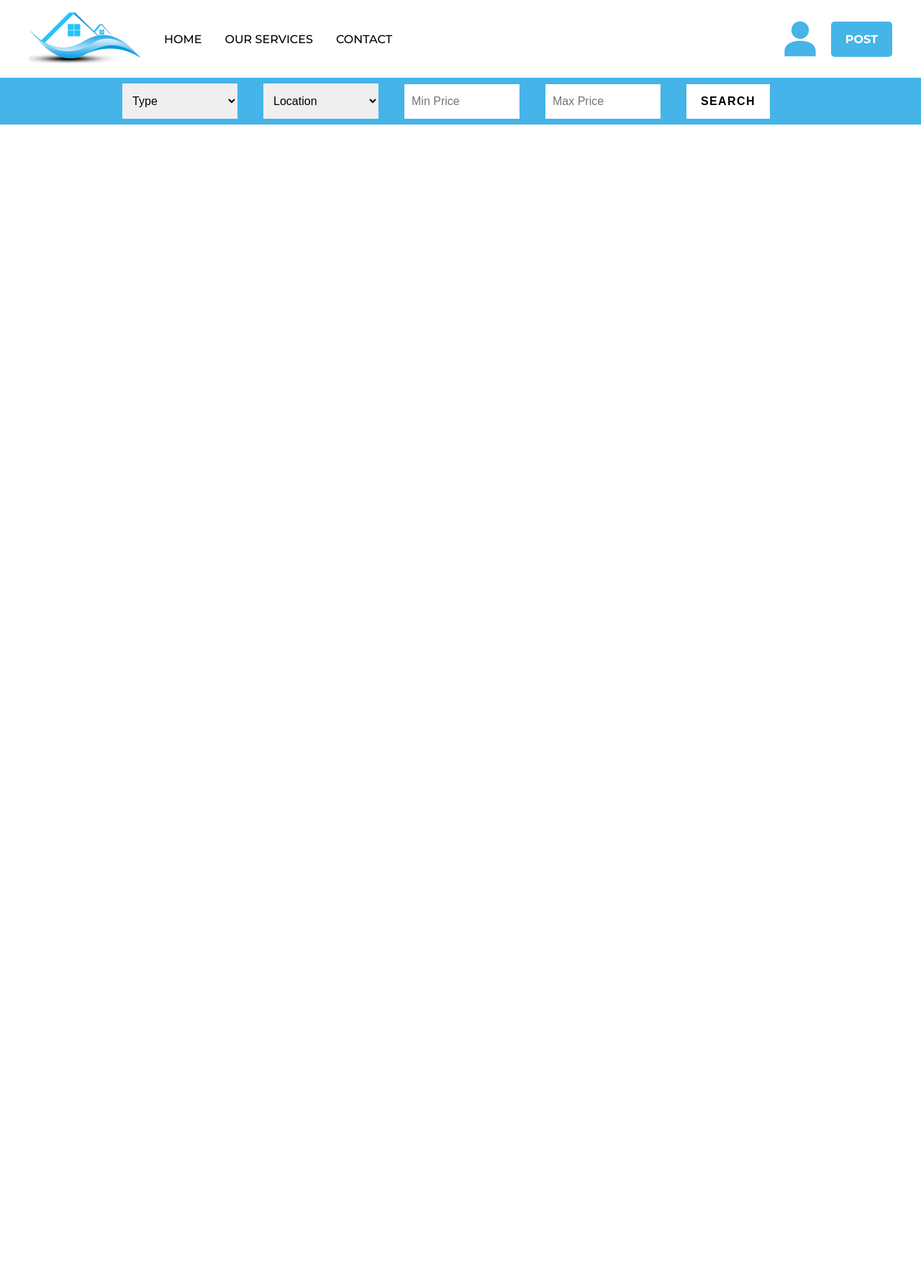
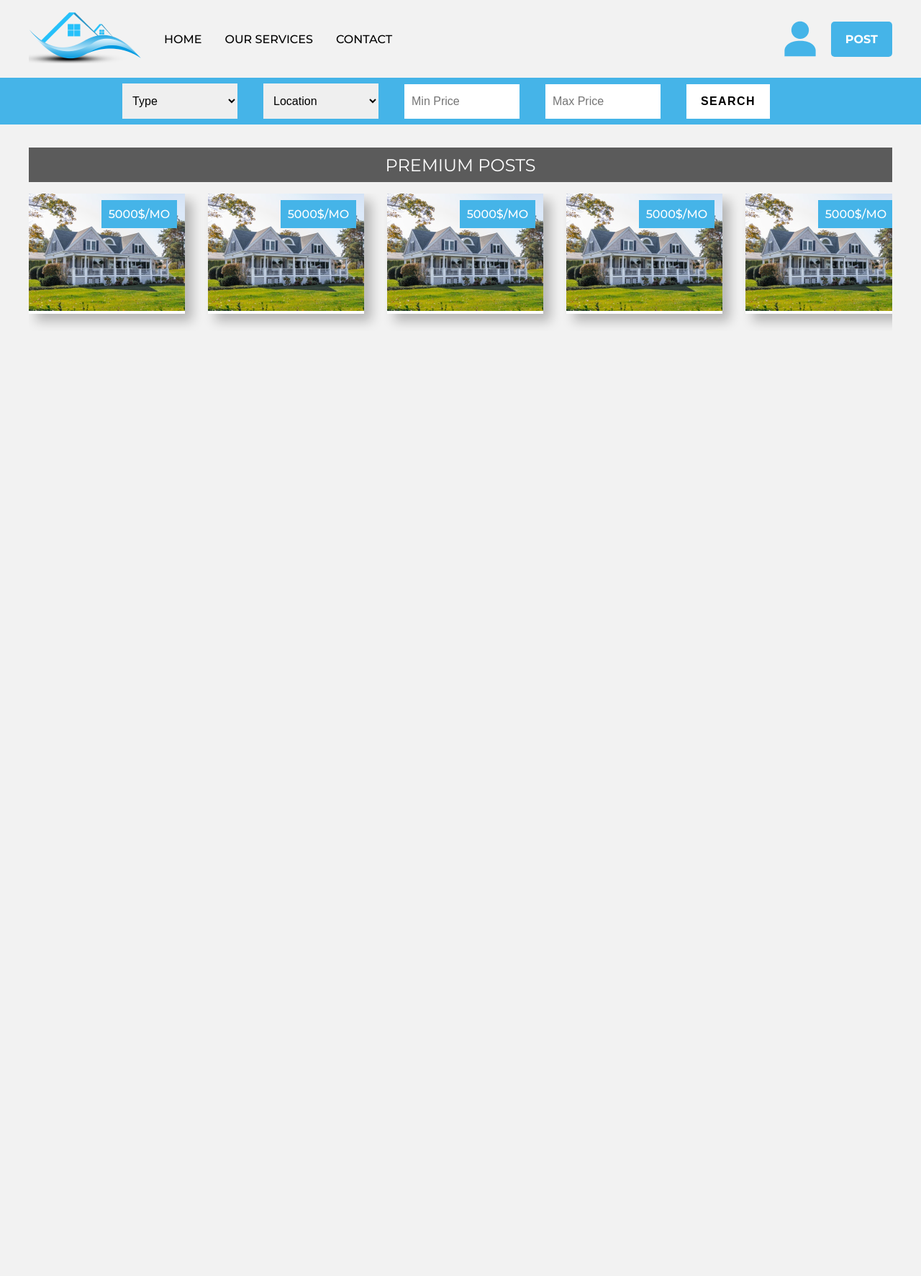
Before and after one commit to kayoJr/House-Rental, a PHP site: page / in a window 1280 px wide. Shown: the whole page at 72% size. After the commit the page ends 453 px from the top, so only its background shows below. Run offline with PHP 8.4, Linux system fonts and the light colour scheme.

Commit message:
premium section added

```diff
--- a/CSS/_utility.scss
+++ b/CSS/_utility.scss
@@ -5,6 +5,7 @@
 }
 body{
     font-family: 'Montserrat', sans-serif;
+    background-color: #F2F2F2;
 }
 ul,a{
     list-style: none;
@@ -39,3 +40,13 @@ ul,a{
     max-width: 1200px;
     margin: 0 auto;
 }
+.txt-bg{
+    background: $dark-grey;
+    padding: .6rem 0;
+    color: #fff;
+    text-align: center;
+    margin-bottom: 1rem;
+    h1{
+        font-weight: 400;
+    }
+}
--- a/CSS/main.css
+++ b/CSS/main.css
@@ -7,6 +7,7 @@
 
 body {
   font-family: 'Montserrat', sans-serif;
+  background-color: #F2F2F2;
 }
 
 ul, a {
@@ -46,6 +47,18 @@ ul, a {
 .container {
   max-width: 1200px;
   margin: 0 auto;
+}
+
+.txt-bg {
+  background: #5B5B5B;
+  padding: .6rem 0;
+  color: #fff;
+  text-align: center;
+  margin-bottom: 1rem;
+}
+
+.txt-bg h1 {
+  font-weight: 400;
 }
 
 header nav .nav-items {
@@ -158,7 +171,68 @@ header .sticky form input[type='number'], header .sticky form select {
   font-size: 1rem;
 }
 
-.test {
-  height: 200vh;
+.premium {
+  margin: 2rem auto;
+}
+
+.premium-houses {
+  display: -ms-grid;
+  display: grid;
+  grid-auto-flow: column;
+  grid-gap: 2rem;
+  overflow: scroll;
+}
+
+.premium-houses .house {
+  background-color: #fff;
+  position: relative;
+  -webkit-box-shadow: 10px 10px 15px rgba(0, 0, 0, 0.25);
+          box-shadow: 10px 10px 15px rgba(0, 0, 0, 0.25);
+  margin-bottom: 1.5rem;
+  overflow-y: hidden;
+}
+
+.premium-houses .house img {
+  height: -webkit-max-content;
+  height: -moz-max-content;
+  height: max-content;
+}
+
+.premium-houses .house .price {
+  position: absolute;
+  top: 5%;
+  right: 5%;
+}
+
+.premium-houses .house .price p {
+  background-color: #45B4E8;
+  display: inline-block;
+  padding: 10px;
+  color: #fff;
+  font-weight: 500;
+}
+
+.premium-houses .house .detail {
+  position: absolute;
+  width: 100%;
+  padding: 1rem 0;
+  left: 0;
+  background-color: rgba(69, 180, 232, 0.9);
+  -webkit-transition: all 600ms cubic-bezier(0.175, 0.885, 0.32, 1.275);
+  transition: all 600ms cubic-bezier(0.175, 0.885, 0.32, 1.275);
+}
+
+.premium-houses .house .detail p {
+  margin-left: 5%;
+  color: #fff;
+}
+
+.premium-houses .house .detail p:last-child {
+  margin-top: 1rem;
+}
+
+.premium-houses .house:hover .detail {
+  -webkit-transform: translateY(-5rem);
+          transform: translateY(-5rem);
 }
 /*# sourceMappingURL=main.css.map */
--- a/CSS/main.scss
+++ b/CSS/main.scss
@@ -76,6 +76,86 @@ header{
         }
     }
 }
-.test{
-    height: 200vh;
+
+.premium{
+    margin: 2rem auto;
+    &-houses{
+        display: grid;
+        grid-auto-flow: column;
+        grid-gap: 2rem;
+        overflow: scroll;
+        // .house{
+        //     background: #fff;
+        //     position: relative;
+        //     box-shadow: 10px 10px 15px rgba(0, 0, 0, 0.25);
+        //     margin-bottom: 2rem;
+        //     img{
+        //         transition: all 500ms cubic-bezier(0.39, 0.575, 0.565, 1);
+        //         &:hover{
+        //             transform: scale(1.05);
+        //         }
+        //     }
+        //     .price{
+        //         position: absolute;
+        //         top: 5%;
+        //         right: 5%;
+        //         p{
+        //             background-color: $blue;
+        //             display: inline-block;
+        //             padding: 10px;
+        //             color: #fff;
+        //             font-weight: 500;
+        //         }
+        //     }
+        //     .detail{
+        //         padding: 1rem 0;
+        //         margin-left: 5%;
+        //         p:last-child{
+        //             margin-top: 1rem;
+        //         }
+        //     }
+        // }
+        .house{
+            background-color: #fff;
+            position: relative;
+            box-shadow: 10px 10px 15px rgba($color: #000, $alpha: 0.25);
+            margin-bottom: 1.5rem;
+            overflow-y: hidden;
+            img{
+                height: max-content;
+            }
+            .price{
+                position: absolute;
+                top: 5%;
+                right: 5%;
+                p{
+                    background-color: $blue;
+                    display: inline-block;
+                    padding: 10px;
+                    color: #fff;
+                    font-weight: 500;
+                }
+            }
+            .detail{
+                position: absolute;
+                width: 100%;
+                padding: 1rem 0;
+                left: 0;
+                background-color: rgba($color: $blue, $alpha: 0.9);
+                transition: all 600ms cubic-bezier(0.175, 0.885, 0.32, 1.275);
+                p{
+                    margin-left: 5%;
+                    color: #fff;
+                }
+                p:last-child{
+                    margin-top: 1rem;
+                }
+            }
+            &:hover{
+                .detail{
+                    transform: translateY(-5rem);
+                }
+            }
+        }
+    }
 }
--- a/index.html
+++ b/index.html
@@ -55,7 +55,112 @@
             </div>
         </div>
     </header>
-    <div class="test"></div>
+
+    <section class="premium">
+        <div class="container">
+            <div class="title txt-bg">
+                <h1>PREMIUM POSTS</h1>
+            </div>
+            <div class="premium-houses">
+                <a href="#">
+                    <div class="house">
+                        <img src="./IMAGE/house.png" alt="house">
+                        <div class="price">
+                            <p>5000$/MO</p>
+                        </div>
+                        <div class="detail">
+                            <p>MAIN TITLE</p>
+                            <p>LOCATION</p>
+                        </div>
+                    </div>
+                </a>
+                <a href="#">
+                    <div class="house">
+                        <img src="./IMAGE/house.png" alt="house">
+                        <div class="price">
+                            <p>5000$/MO</p>
+                        </div>
+                        <div class="detail">
+                            <p>MAIN TITLE</p>
+                            <p>LOCATION</p>
+                        </div>
+                    </div>
+                </a>
+                <a href="#">
+                    <div class="house">
+                        <img src="./IMAGE/house.png" alt="house">
+                        <div class="price">
+                            <p>5000$/MO</p>
+                        </div>
+                        <div class="detail">
+                            <p>MAIN TITLE</p>
+                            <p>LOCATION</p>
+                        </div>
+                    </div>
+                </a>
+                <a href="#">
+                    <div class="house">
+                        <img src="./IMAGE/house.png" alt="house">
+                        <div class="price">
+                            <p>5000$/MO</p>
+                        </div>
+                        <div class="detail">
+                            <p>MAIN TITLE</p>
+                            <p>LOCATION</p>
+                        </div>
+                    </div>
+                </a>
+                <a href="#">
+                    <div class="house">
+                        <img src="./IMAGE/house.png" alt="house">
+                        <div class="price">
+                            <p>5000$/MO</p>
+                        </div>
+                        <div class="detail">
+                            <p>MAIN TITLE</p>
+                            <p>LOCATION</p>
+                        </div>
+                    </div>
+                </a>
+                <a href="#">
+                    <div class="house">
+                        <img src="./IMAGE/house.png" alt="house">
+                        <div class="price">
+                            <p>5000$/MO</p>
+                        </div>
+                        <div class="detail">
+                            <p>MAIN TITLE</p>
+                            <p>LOCATION</p>
+                        </div>
+                    </div>
+                </a>
+                <a href="#">
+                    <div class="house">
+                        <img src="./IMAGE/house.png" alt="house">
+                        <div class="price">
+                            <p>5000$/MO</p>
+                        </div>
+                        <div class="detail">
+                            <p>MAIN TITLE</p>
+                            <p>LOCATION</p>
+                        </div>
+                    </div>
+                </a>
+                <a href="#">
+                    <div class="house">
+                        <img src="./IMAGE/house.png" alt="house">
+                        <div class="price">
+                            <p>5000$/MO</p>
+                        </div>
+                        <div class="detail">
+                            <p>MAIN TITLE</p>
+                            <p>LOCATION</p>
+                        </div>
+                    </div>
+                </a>
+            </div>
+        </div>
+    </section>
 
     <script src="./JS/app.js"></script>
 </body>
```
Also changed, not shown: IMAGE/house.png (added), 1 other file.
